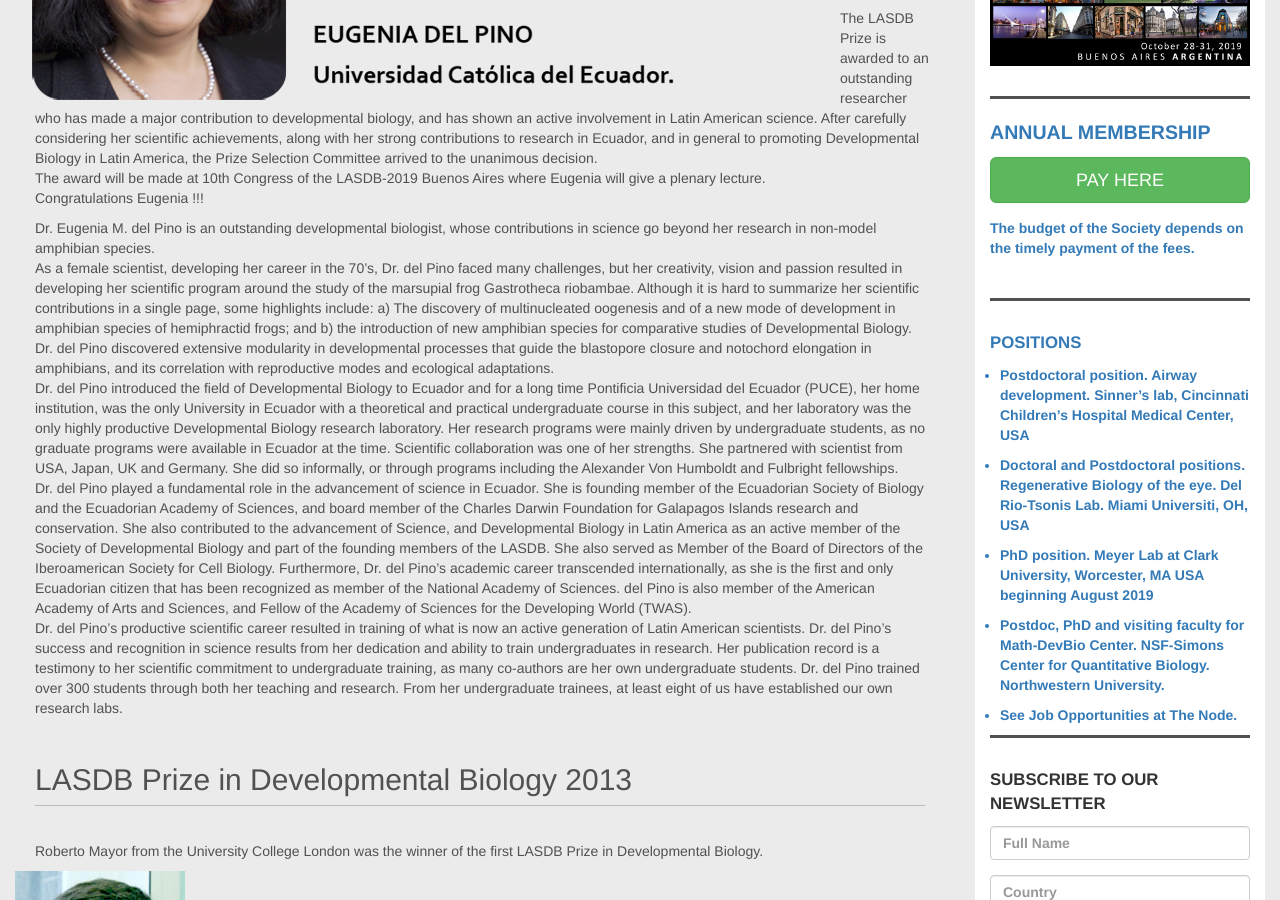
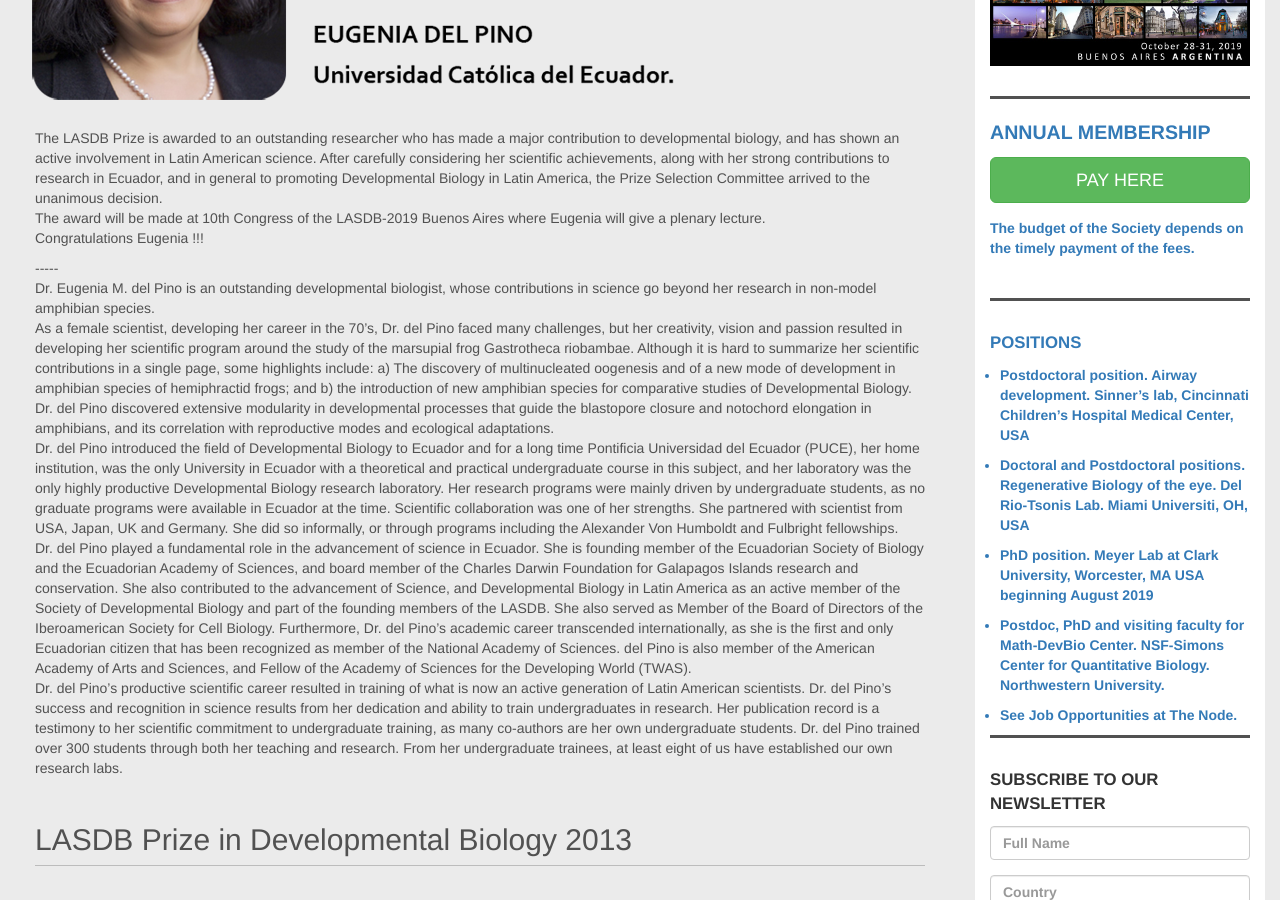
Before and after one commit to lasdb/lasdb.github.io, a Jekyll site: the page built from pages/prize.html, in a window 1280 px wide and 900 px high, scrolled down 510 px. Built offline with Jekyll 4.4.1, drawn with Linux system fonts in a browser that asks for light colours; nearby versions of some CDN libraries.

Commit message:
Update prize.html

```diff
--- a/pages/prize.html
+++ b/pages/prize.html
@@ -6,13 +6,14 @@ layout: default
     <div class="panel-body">
         <p> It is our great pleasure to announce that Eugenia del Pino was awarded the LASDB Prize 2019 !!</p>
         <img src="{{site.baseurl}}/img/delPino-prize.png" class="img-prize img-responsive" style="margin-right:10px;"/>
-            <p id="epigrafe"> <br><br><br><br><br><br><br><br><br>
+            <p id="epigrafe"> <br><br><br><br><br><br><br><br><br><br><br><br><br><br><br>
         <p> The LASDB Prize is awarded to an outstanding researcher who has made a major contribution to developmental biology, and has shown an active involvement in Latin American science.
 After carefully considering her scientific achievements, along with her strong contributions to research in Ecuador, and in general to promoting Developmental Biology in Latin America, the Prize Selection Committee arrived to the unanimous decision. <br>
 The award will be made at 10th Congress of the LASDB-2019 Buenos Aires where Eugenia will give a plenary lecture. <br>
-Congratulations Eugenia !!!        </p>
+Congratulations Eugenia !!!    <br>    </p>
 
-        <p> Dr. Eugenia M. del Pino is an outstanding developmental biologist, whose contributions in science go beyond her research in non-model amphibian species. <br>
+        <p> -----<br>
+            Dr. Eugenia M. del Pino is an outstanding developmental biologist, whose contributions in science go beyond her research in non-model amphibian species. <br>
 As a female scientist, developing her career in the 70’s, Dr. del Pino faced many challenges, but her creativity, vision and passion resulted in developing her scientific program around the study of the marsupial frog Gastrotheca riobambae. Although it is hard to summarize her scientific contributions in a single page, some highlights include: a) The discovery of multinucleated oogenesis and of a new mode of development in amphibian species of hemiphractid frogs; and b) the introduction of new amphibian species for comparative studies of Developmental Biology. Dr. del Pino discovered extensive modularity in developmental processes that guide the blastopore closure and notochord elongation in amphibians, and its correlation with reproductive modes and ecological adaptations. <br>
 Dr. del Pino introduced the field of Developmental Biology to Ecuador and for a long time Pontificia Universidad del Ecuador (PUCE), her home institution, was the only University in Ecuador with a theoretical and practical undergraduate course in this subject, and her laboratory was the only highly productive Developmental Biology research laboratory. Her research programs were mainly driven by undergraduate students, as no graduate programs were available in Ecuador at the time. Scientific collaboration was one of her strengths. She partnered with scientist from USA, Japan, UK and Germany. She did so informally, or through programs including the Alexander Von Humboldt and Fulbright fellowships. <br>
 Dr. del Pino played a fundamental role in the advancement of science in Ecuador. She is founding member of the Ecuadorian Society of Biology and the Ecuadorian Academy of Sciences, and board member of the Charles Darwin Foundation for Galapagos Islands research and conservation. She also contributed to the advancement of Science, and Developmental Biology in Latin America as an active member of the Society of Developmental Biology and part of the founding members of the LASDB. She also served as Member of the Board of Directors of the Iberoamerican Society for Cell Biology. Furthermore, Dr. del Pino’s academic career transcended internationally, as she is the first and only Ecuadorian citizen that has been recognized as member of the National Academy of Sciences. del Pino is also member of the American Academy of Arts and Sciences, and Fellow of the Academy of Sciences for the Developing World (TWAS). <br>
```
